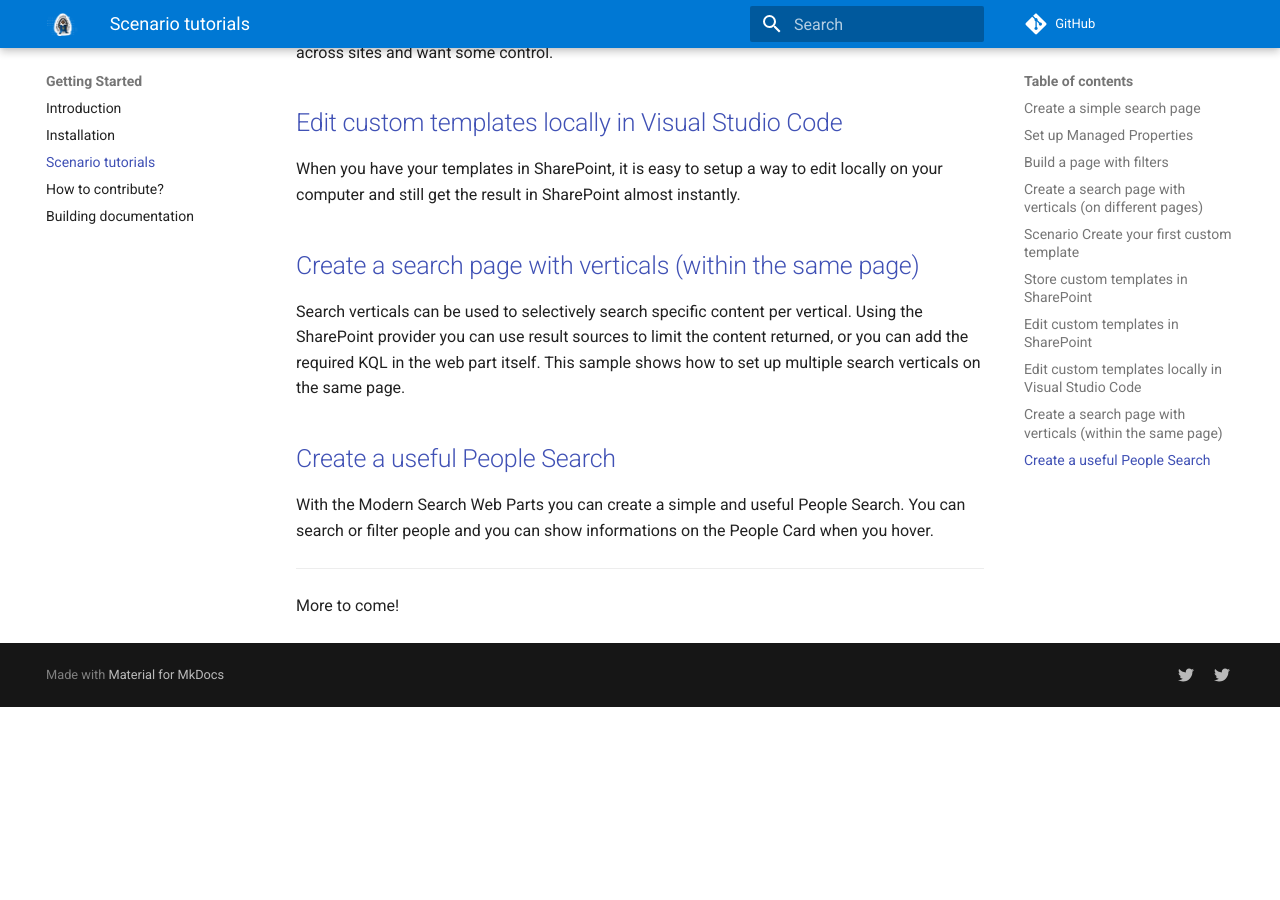
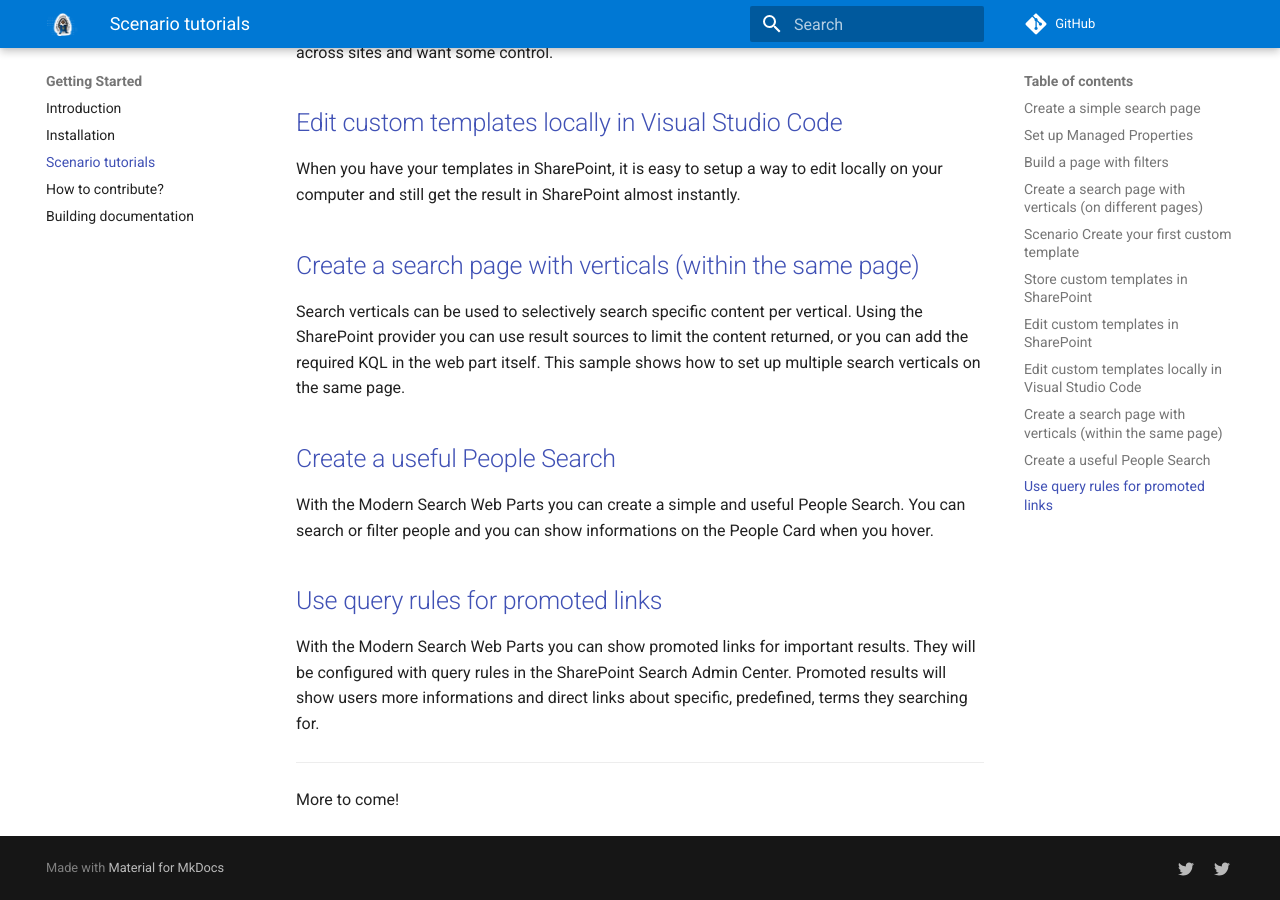
Before and after one commit to dominic5perezd/pnp-modern-search, an MkDocs documentation site: the page built from docs/scenarios/index.md, in a window 1280 px wide and 900 px high, scrolled down 1311 px. Built offline with MkDocs 1.6.1 and Material for MkDocs 9.7.7, drawn with Linux system fonts in a browser that asks for light colours; comment, search, counter and statistics services are not loaded; before the commit the page ends 2018 px from its top, so only the background shows below that.

Commit message:
Update index.md
add scenario user query rules for promoted links

```diff
--- a/docs/scenarios/index.md
+++ b/docs/scenarios/index.md
@@ -42,6 +42,10 @@ or you can add the required KQL in the web part itself. This sample shows how to
 ## [Create a useful People Search](Create-a-useful-People-Search.md)
 With the Modern Search Web Parts you can create a simple and useful People Search. You can search or filter people and you can show informations on the People Card when you hover.
 
+## [Use query rules for promoted links](Use-query-rules-for-promoted-links.md)
+
+With the Modern Search Web Parts you can show promoted links for important results. They will be configured with query rules in the SharePoint Search Admin Center. Promoted results will show users more informations and direct links about specific, predefined, terms they searching for.
+
 ---
 
 More to come!
```
